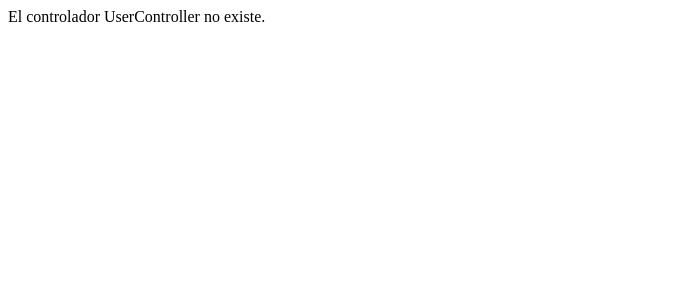
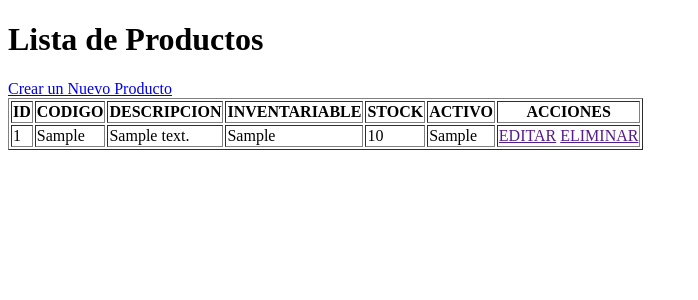
Before and after one commit to Jhonatanisai8/laboratorio-ing-web, a PHP site: page / in a window 1280 px wide. Shown: the top 300 px of the page, without its empty margins (0-698 px from the left). Run offline with PHP 8.4, Linux system fonts and the light colour scheme; tables that the repository leaves empty or names only in its code hold one stand-in row (values such as "Sample post").

Commit message:
creacion de la vista para listar productos en una tabla

```diff
--- /dev/null
+++ b/app/controller/ProductoController.php
@@ -0,0 +1,18 @@
+<?php
+
+class ProductoController extends Controller
+{
+    private $productoModel;
+
+    public function __construct()
+    {
+        $this->productoModel = new Producto();
+    }
+
+    public function index()
+    {
+        $productos = $this->productoModel->getAll();
+        $this->view('index', ['productos' => $productos]);
+    }
+
+}
--- /dev/null
+++ b/app/views/index.php
@@ -0,0 +1,52 @@
+<!doctype html>
+<html lang="es">
+<head>
+    <meta charset="UTF-8">
+    <meta name="viewport"
+          content="width=device-width, user-scalable=no, initial-scale=1.0, maximum-scale=1.0, minimum-scale=1.0">
+    <meta http-equiv="X-UA-Compatible" content="ie=edge">
+    <title>Laboratorio 11</title>
+</head>
+<body>
+<div>
+    <h1>Lista de Productos</h1>
+</div>
+<div>
+    <div>
+        <a href="?controller=producto&action=create">Crear un Nuevo Producto</a>
+    </div>
+    <div>
+        <table border="1">
+            <thead>
+            <tr>
+                <th>ID</th>
+                <th>CODIGO</th>
+                <th>DESCRIPCION</th>
+                <th>INVENTARIABLE</th>
+                <th>STOCK</th>
+                <th>ACTIVO</th>
+                <th>ACCIONES</th>
+            </tr>
+            </thead>
+            <tbody>
+            <?php
+            foreach ($productos as $producto): ?>
+                <tr>
+                    <td><?php echo htmlspecialchars($producto["id_producto"]) ?></td>
+                    <td><?php echo htmlspecialchars($producto["codigo"]) ?></td>
+                    <td><?php echo htmlspecialchars($producto["descripcion"]) ?></td>
+                    <td><?php echo htmlspecialchars($producto["inventariable"]) ?></td>
+                    <td><?php echo htmlspecialchars($producto["stock"]) ?></td>
+                    <td><?php echo htmlspecialchars($producto["activo"]) ?></td>
+                    <td>
+                        <a href="">EDITAR</a>
+                        <a href="">ELIMINAR</a>
+                    </td>
+                </tr>
+            <?php endforeach; ?>
+            </tbody>
+        </table>
+    </div>
+</div>
+</body>
+</html>
--- a/public/index.php
+++ b/public/index.php
@@ -3,7 +3,7 @@
 require_once '../core/Autoloader.php';
 
 // Compatibilidad con PHP < 7 usando isset en lugar de ??.
-$controller = isset($_GET['controller']) ? $_GET['controller'] : 'user';
+$controller = isset($_GET['controller']) ? $_GET['controller'] : 'producto';
 $action = isset($_GET['action']) ? $_GET['action'] : 'index';
 $controllerName = ucfirst($controller) . 'Controller';
 
```
